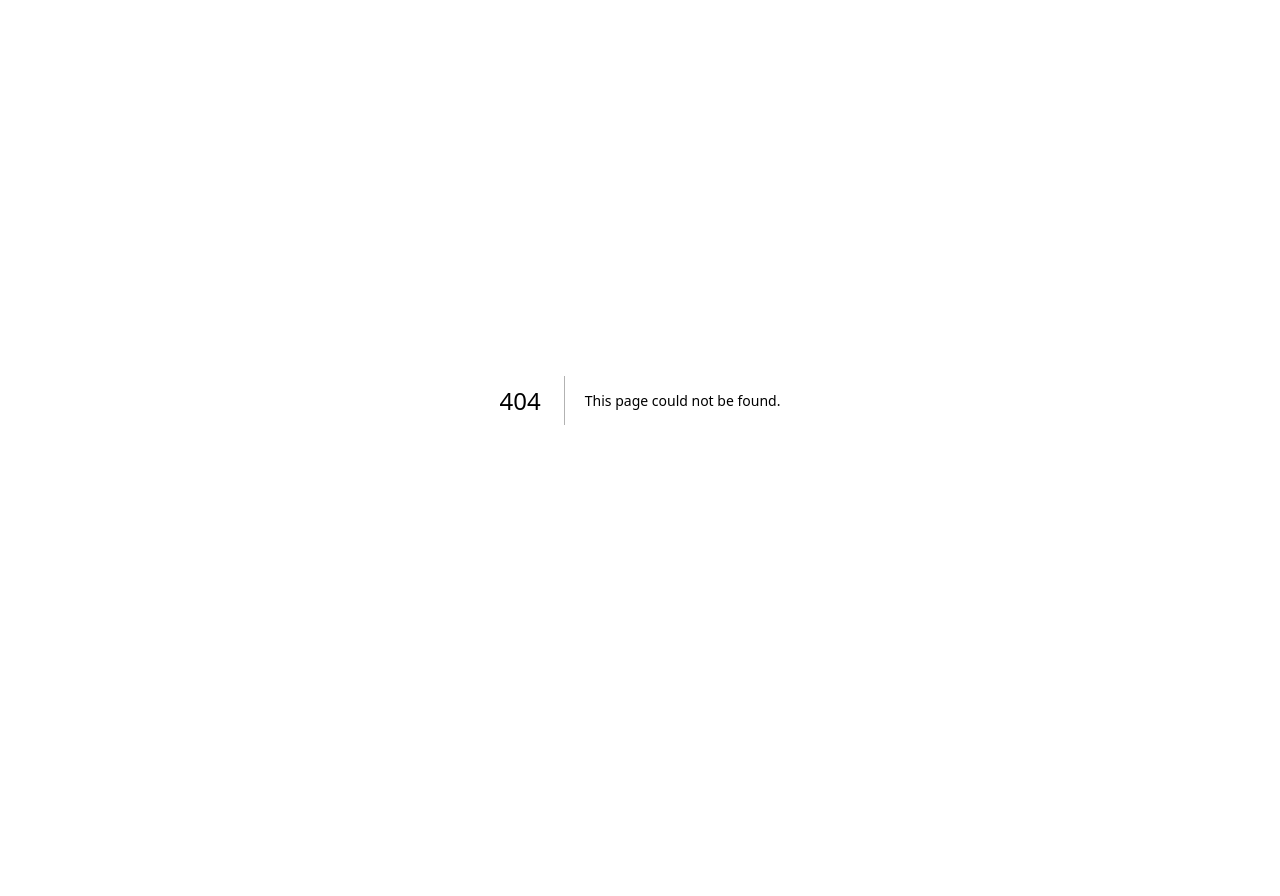
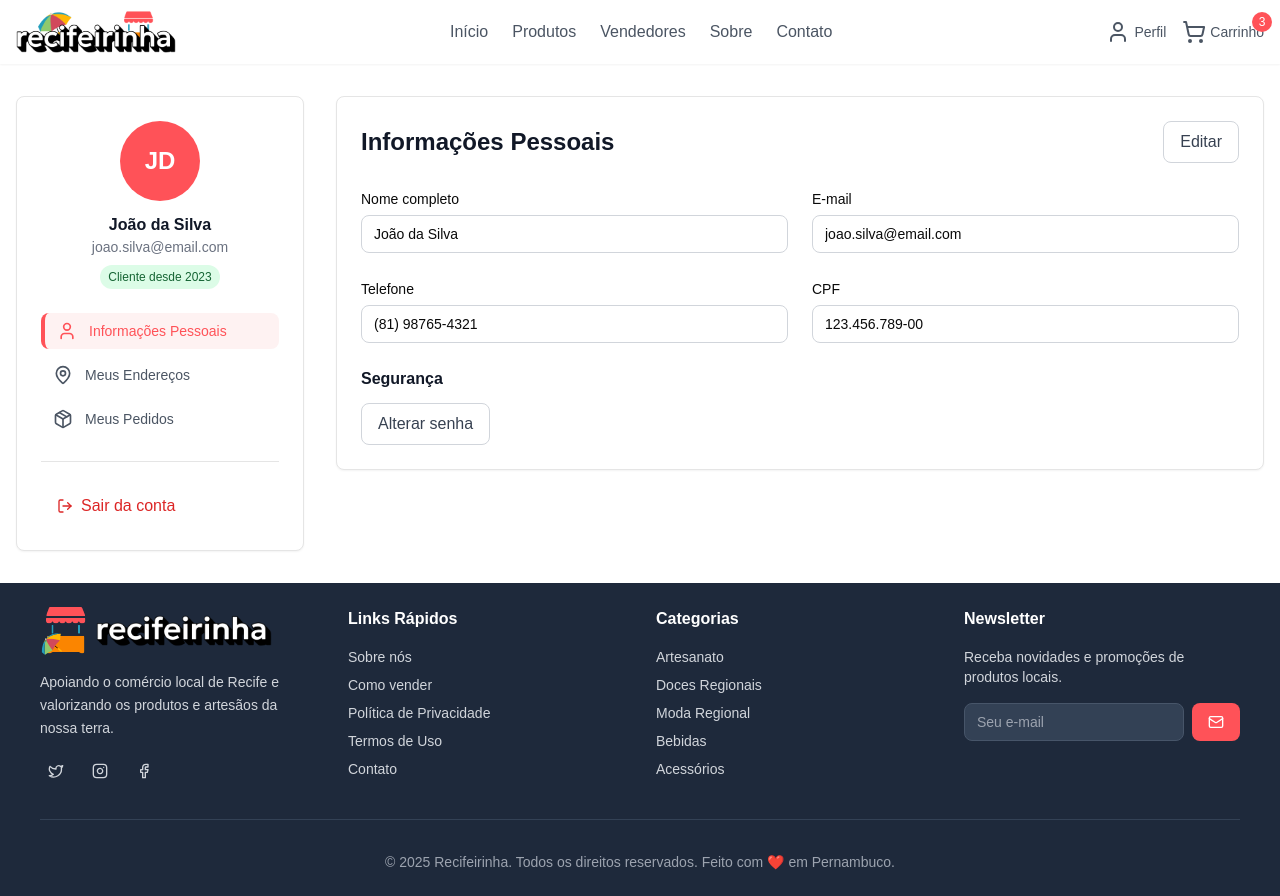
Before and after one commit to chxvxxs/Recifeirinha-PFE, a Next.js app: page /perfil in a window 1280 px wide. Before the commit this address had no page. Before the commit the page ends 800 px from the top, so only its background shows below. Built offline with nearby package versions, Linux system fonts and the light colour scheme.

Commit message:
Criando as paginas faltantes

```diff
--- /dev/null
+++ b/app/perfil/page.js
@@ -0,0 +1,195 @@
+"use client"
+
+import { useState } from "react"
+import Header from "@/components/header-cliente"
+import Footer from "@/components/footer"
+import Link from "next/link"
+import { Button } from "@/components/button"
+import { Input } from "@/components/input"
+import { Label } from "@/components/label"
+import { User, MapPin, Package, Heart, Settings, LogOut } from "lucide-react"
+
+export default function PerfilPage() {
+  const [activeTab, setActiveTab] = useState("informacoes")
+
+  const menuItems = [
+    { id: "informacoes", label: "Informações Pessoais", icon: User },
+    { id: "enderecos", label: "Meus Endereços", icon: MapPin },
+    { id: "pedidos", label: "Meus Pedidos", icon: Package },
+  ]
+
+  return (
+    <div className="min-h-screen bg-white">
+      <Header />
+      <main className="py-8">
+        <div className="container mx-auto px-4">
+          <div className="grid lg:grid-cols-4 gap-8">
+
+
+            <div className="lg:col-span-1">
+              <div className="bg-white rounded-lg shadow-sm border p-6">
+
+
+                <div className="text-center mb-6">
+                  <div className="w-20 h-20 bg-[#FF5258] text-white rounded-full flex items-center justify-center mx-auto mb-3 text-2xl font-bold">
+                    JD
+                  </div>
+                  <h3 className="font-semibold text-gray-900">João da Silva</h3>
+                  <p className="text-sm text-gray-500">joao.silva@email.com</p>
+                  <span className="inline-block bg-green-100 text-green-800 text-xs px-2 py-1 rounded-full mt-2">
+                    Cliente desde 2023
+                  </span>
+                </div>
+
+                <nav className="space-y-2">
+                  {menuItems.map((item) => {
+                    const IconComponent = item.icon
+                    return (
+                      <button
+                        key={item.id}
+                        onClick={() => setActiveTab(item.id)}
+                        className={`w-full flex items-center space-x-3 px-3 py-2 rounded-lg text-left transition-colors ${
+                          activeTab === item.id
+                            ? "bg-red-50 text-[#FF5258] border-l-4 border-[#FF5258]"
+                            : "text-gray-600 hover:bg-gray-50"
+                        }`}
+                      >
+                        <IconComponent className="w-5 h-5" />
+                        <span className="text-sm">{item.label}</span>
+                      </button>
+                    )
+                  })}
+                </nav>
+
+                <div className="mt-6 pt-6 border-t">
+                  <Link href="/">
+                  <Button
+                    variant="ghost"
+                    className="w-full justify-start text-red-600 hover:text-red-700 hover:bg-red-50"
+                  >
+                    <LogOut className="w-4 h-4 mr-2" />
+                    Sair da conta
+                  </Button>
+                  </Link>
+                </div>
+              </div>
+            </div>
+
+            <div className="lg:col-span-3">
+              {activeTab === "informacoes" && (
+                <div className="bg-white rounded-lg shadow-sm border p-6">
+                  <div className="flex justify-between items-center mb-6">
+                    <h2 className="text-2xl font-bold text-gray-900">Informações Pessoais</h2>
+                    <Button variant="outline">Editar</Button>
+                  </div>
+
+                  <div className="grid md:grid-cols-2 gap-6">
+                    <div>
+                      <Label htmlFor="nome">Nome completo</Label>
+                      <Input id="nome" value="João da Silva" readOnly className="mt-1" />
+                    </div>
+
+                    <div>
+                      <Label htmlFor="email">E-mail</Label>
+                      <Input id="email" value="joao.silva@email.com" readOnly className="mt-1" />
+                    </div>
+
+                    <div>
+                      <Label htmlFor="telefone">Telefone</Label>
+                      <Input id="telefone" value="(81) 98765-4321" readOnly className="mt-1" />
+                    </div>
+
+                    <div>
+                      <Label htmlFor="cpf">CPF</Label>
+                      <Input id="cpf" value="123.456.789-00" readOnly className="mt-1" />
+                    </div>
+
+                    <div>
+                      <h3 className="font-semibold text-gray-900 mb-3">Segurança</h3>
+                      <Button variant="outline">Alterar senha</Button>
+                    </div>
+
+                  </div>
+                </div>
+
+
+              )}
+
+              {activeTab === "enderecos" && (
+                <div className="bg-white rounded-lg shadow-sm border p-6">
+                  <div className="flex justify-between items-center mb-6">
+                    <h2 className="text-2xl font-bold text-gray-900">Meus Endereços</h2>
+                    <Button className="bg-[#FF5258] hover:bg-[#FF5258]">Adicionar Endereço</Button>
+                  </div>
+
+                  <div className="space-y-4">
+                    <div className="border rounded-lg p-4">
+                      <div className="flex justify-between items-start">
+                        <div>
+                          <h3 className="font-semibold text-gray-900">Casa</h3>
+                          <p className="text-gray-600 mt-1">
+                            Rua das Flores, 123, Apt 45
+                            <br />
+                            Boa Viagem, Recife - PE
+                            <br />
+                            CEP: 51020-000
+                          </p>
+                        </div>
+                        <div className="flex space-x-2">
+                          <Button variant="outline" size="sm">
+                            Editar
+                          </Button>
+                          <Button variant="outline" size="sm" className="text-red-600 hover:text-red-700">
+                            Excluir
+                          </Button>
+                        </div>
+                      </div>
+                    </div>
+                  </div>
+                </div>
+              )}
+
+              {activeTab === "pedidos" && (
+                <div className="bg-white rounded-lg shadow-sm border p-6">
+                  <h2 className="text-2xl font-bold text-gray-900 mb-6">Meus Pedidos</h2>
+
+                  <div className="space-y-4">
+                    <div className="border rounded-lg p-4">
+                      <div className="flex justify-between items-start mb-3">
+                        <div>
+                          <h3 className="font-semibold text-gray-900">Pedido #12345</h3>
+                          <p className="text-sm text-gray-500">Realizado em 15/12/2024</p>
+                        </div>
+                        <span className="bg-green-100 text-green-800 text-xs px-2 py-1 rounded-full">Entregue</span>
+                      </div>
+                      <p className="text-gray-600 mb-2">3 itens • Total: R$ 110,80</p>
+                      <Button variant="outline" size="sm">
+                        Ver detalhes
+                      </Button>
+                    </div>
+
+                    <div className="border rounded-lg p-4">
+                      <div className="flex justify-between items-start mb-3">
+                        <div>
+                          <h3 className="font-semibold text-gray-900">Pedido #12344</h3>
+                          <p className="text-sm text-gray-500">Realizado em 10/12/2024</p>
+                        </div>
+                        <span className="bg-blue-100 text-blue-800 text-xs px-2 py-1 rounded-full">Em trânsito</span>
+                      </div>
+                      <p className="text-gray-600 mb-2">2 itens • Total: R$ 75,40</p>
+                      <Button variant="outline" size="sm">
+                        Rastrear pedido
+                      </Button>
+                    </div>
+                  </div>
+                </div>
+              )}
+
+            </div>
+          </div>
+        </div>
+      </main>
+      <Footer />
+    </div>
+  )
+}
--- /dev/null
+++ b/app/produtos/[id]/page.js
@@ -0,0 +1,15 @@
+import Header from "@/components/header-cliente"
+import ProductDetailPage from "@/components/product-detail"
+import Footer from "@/components/footer"
+
+export default function ProductDetail({ params }) {
+  return (
+    <>
+    <Header />
+      <main className="container mx-auto px-4 py-8">
+        <ProductDetailPage productId={params.id} />
+      </main>
+      <Footer />
+    </>
+  )
+}
--- /dev/null
+++ b/app/produtos/page.js
@@ -0,0 +1,29 @@
+import Header from "@/components/header-cliente"
+import Footer from "@/components/footer"
+import ProductsGrid from "@/components/products-grid"
+import { Suspense } from "react"
+
+export default function ProdutosPage() {
+  return (
+    <div className="min-h-screen bg-white">
+      <Header />
+      <main>
+        <div className="container mx-auto px-4 py-8">
+          <div className="mb-8">
+            <h1 className="text-3xl font-bold text-gray-900 mb-2">Produtos Recifenses</h1>
+            <p className="text-gray-600">Descubra o melhor da cultura pernambucana</p>
+          </div>
+
+          <div className="">
+            <div>
+              <Suspense fallback={<div>Carregando produtos...</div>}>
+                <ProductsGrid />
+              </Suspense>
+            </div>
+          </div>
+        </div>
+      </main>
+      <Footer />
+    </div>
+  )
+}
```
